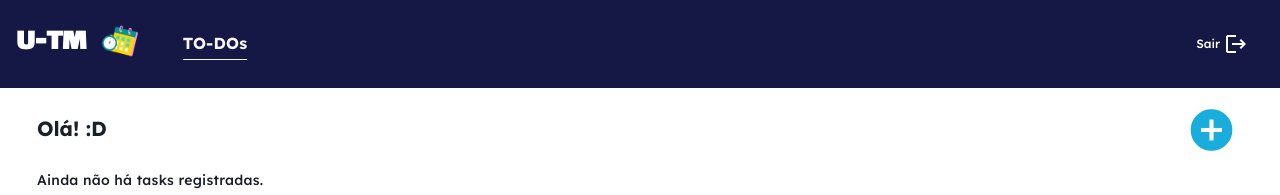
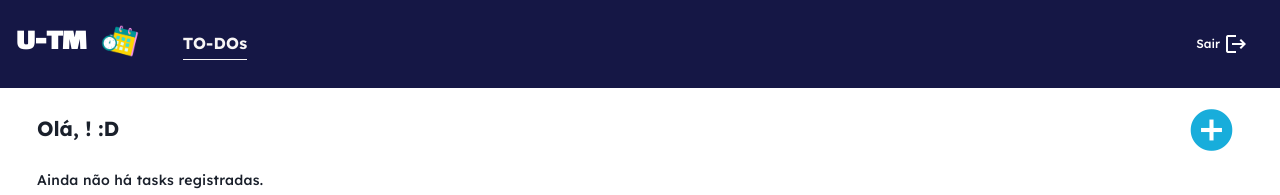
Before and after one commit to murilohenzo/task-manager, an Angular app in the folder task-manager-front-end/: page /dashboard in a window 1280 px wide. Shown: the top 195 px of the page. Built offline with nearby package versions, Linux system fonts and the light colour scheme; sample sign-in values are in the browser's storage.

Commit message:
feat: add user name on dashboard

```diff
--- a/task-manager-front-end/src/app/core/services/user-store/user-store.service.ts
+++ b/task-manager-front-end/src/app/core/services/user-store/user-store.service.ts
@@ -91,6 +91,7 @@ export class UserStoreService {
     this.authenticationService.getUserByUsername(username).subscribe({
       next: (response: UserNameResponse) => {
         localStorage.setItem('id', JSON.stringify(response.referenceId));
+        localStorage.setItem('name', JSON.stringify(response.firstName));
       }
     });
   }
--- a/task-manager-front-end/src/app/modules/dashboard/pages/dashboard/dashboard.component.html
+++ b/task-manager-front-end/src/app/modules/dashboard/pages/dashboard/dashboard.component.html
@@ -1,6 +1,6 @@
 <div class="dashboard">
   <div>
-    <h1 class="dashboard__title">Olá! :D</h1>
+    <h1 class="dashboard__title">Olá, {{ username }}! :D</h1>
     <p *ngIf="!tasks.length" class="dashboard__empty">
       Ainda não há tasks registradas.
     </p>
--- a/task-manager-front-end/src/app/modules/dashboard/pages/dashboard/dashboard.component.ts
+++ b/task-manager-front-end/src/app/modules/dashboard/pages/dashboard/dashboard.component.ts
@@ -16,6 +16,7 @@ import { Routes } from 'src/app/shared/enums/routes';
 export class DashboardComponent implements OnInit {
   tasks: Task[] = [];
   userId!: string | null;
+  username!: string | null;
 
   constructor(
     private dashboardService: DashboardService,
@@ -46,6 +47,7 @@ export class DashboardComponent implements OnInit {
 
   private getUserId(): void {
     this.userId = JSON.parse(localStorage.getItem('id') as string);
+    this.username = JSON.parse(localStorage.getItem('name') as string);
   }
 
   private getTasks(): void {
```
